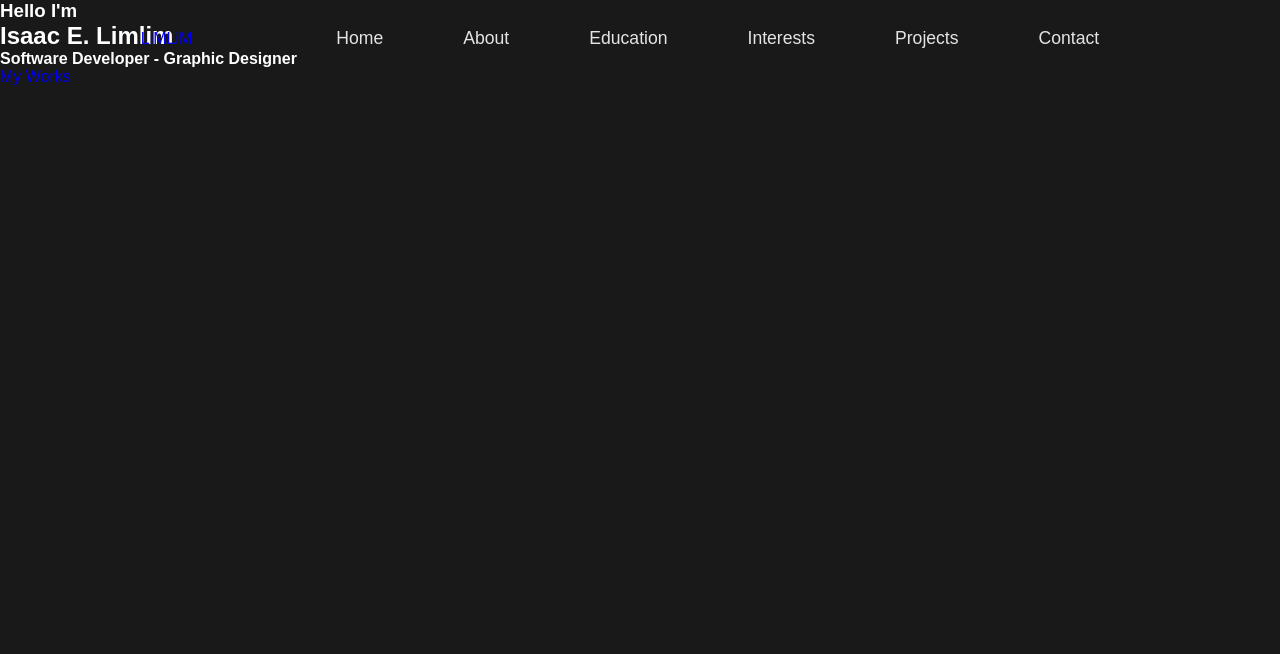
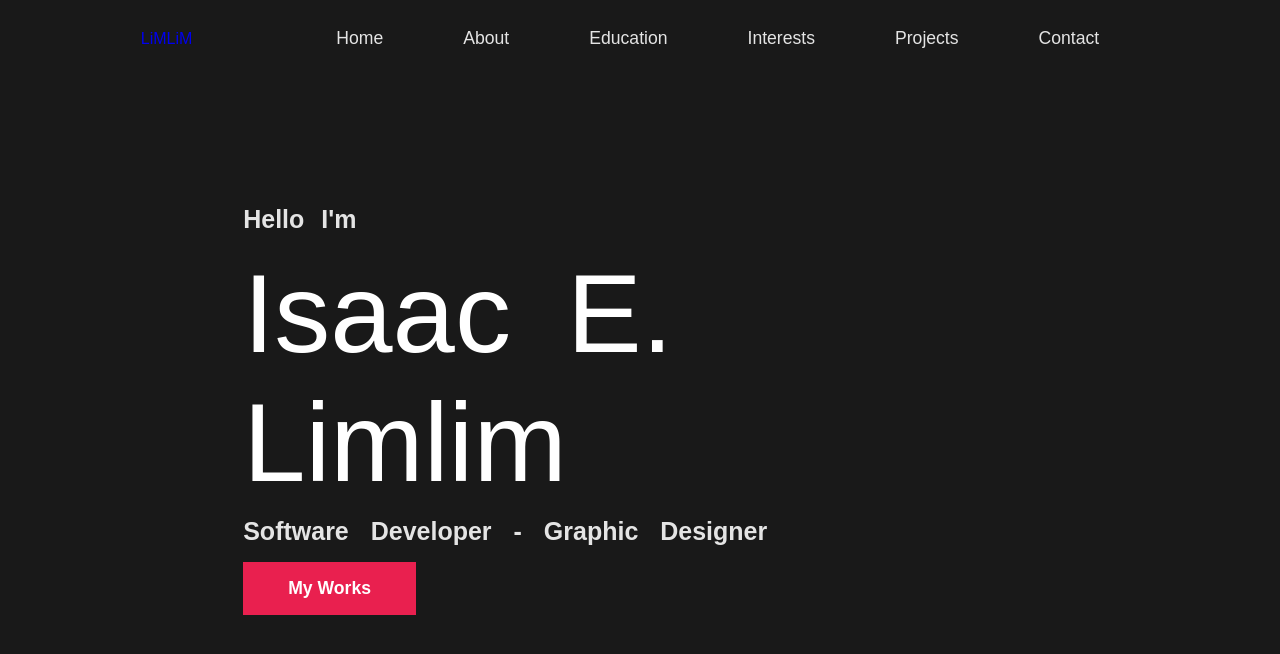
Before and after one commit to isaaclimlim/MyPortfolio-Safaricom_Hook_Cohort_1_Peer_to_peer_Learning._Group_16, a plain HTML site: page index.html in a window 1280 px wide. Drawn offline with Linux system fonts and the light colour scheme.

Commit message:
hero section has been styled

```diff
--- a/styles.css
+++ b/styles.css
@@ -29,6 +29,7 @@ body {
     background-color: var(--bg-color);
 }
 
+/* Header and navigation links */
 header {
     position: fixed;
     top: 0;
@@ -64,3 +65,63 @@ header {
 .navlinks a:hover {
     color: var(--main-color);
 }
+
+/* Hero section */
+section {
+    padding: 120px 19% 100px;
+}
+
+.home {
+    position: relative;
+    min-height: 100vh;
+    width: 100%;
+    background: url(../jpg-files/PROFILE\ PICTURE\ copy.jpg);
+    background-size: cover;
+    background-position: center;
+    display: flex;
+    justify-content: flex-start;
+    align-items: center;
+}
+
+.hero h3 {
+    color: var(--second-color);
+    font-size: 25px;
+    font-weight: 600;
+    margin-bottom: 15px;
+    word-spacing: 10px;
+}
+
+.hero h1 {
+    font-family: 'Dosis', sans-serif;
+    font-size: var(--h1-font);
+    color: var(--text-color);
+    font-weight: 100;
+    margin-bottom: 10px;
+    word-spacing: 25px;
+}
+
+.hero h4 {
+    color: var(--second-color);
+    font-size: 25px;
+    font-weight: 600;
+    word-spacing: 15px;
+    border-bottom: 3.5rem;
+}
+
+.btn {
+    display: inline-block;
+    padding: 16px 45px;
+    background-color: var(--main-color);
+    color: var(--text-color);
+    font-size: var(--p-font);
+    margin-top: 1rem;
+    font-weight: 600;
+    border: 1px solidvar(--main-color;
+    transition: all ease .50s;
+}
+
+.btn:hover {
+    transform: translateX(5px);
+    background: transparent;
+    border: 1px solidvar(--main-color;
+}
```
